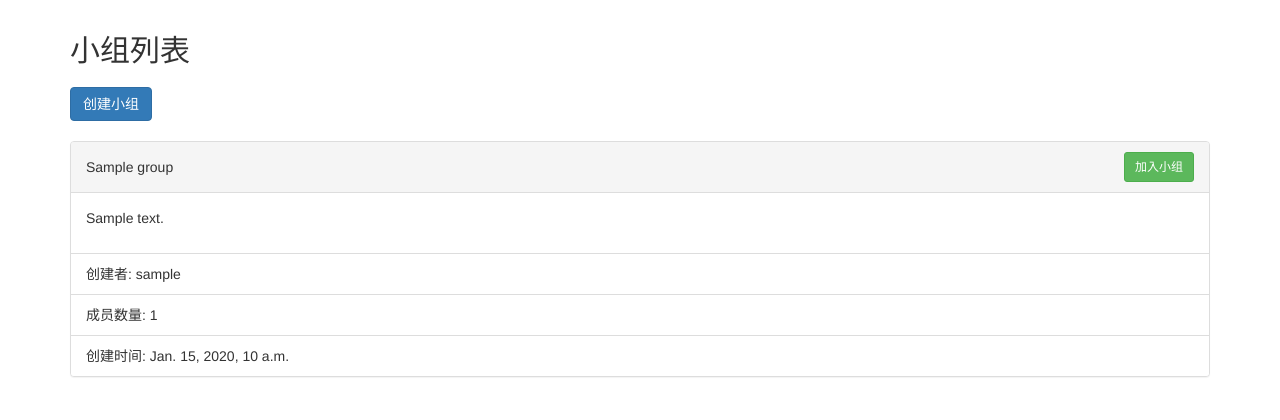
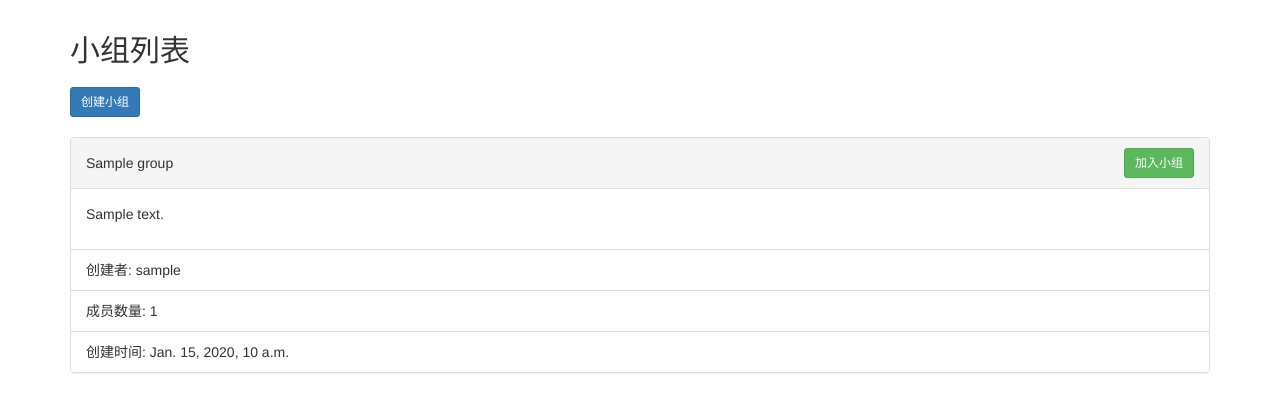
Before and after one commit to isKage/mis, a Django app: template web/templates/group_list.html in a window 1280 px wide. Shown: the part 51-471 px from the top of the page. Run offline with Django 3.2, Linux system fonts and the light colour scheme; the template is opened without the code that fills it: most values are stand-ins (such as "Sample title", 1, 10 or a date in 2020); some libraries are stand-ins or nearby versions.

Commit message:
tiny change: btn-sm

```diff
--- a/web/templates/group_list.html
+++ b/web/templates/group_list.html
@@ -32,7 +32,7 @@
     <div class="container">
         <h2>小组列表</h2>
         <div style="min-height: 10px"></div>
-        <a href="{% url 'group_add' %}" class="btn btn-primary">创建小组</a>
+        <a href="{% url 'group_add' %}" class="btn btn-primary btn-sm">创建小组</a>
         <div style="min-height: 20px"></div>
 
         {% for group in groups %}
```
